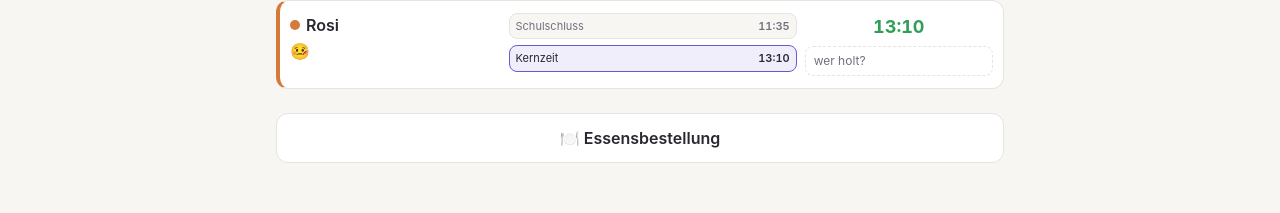
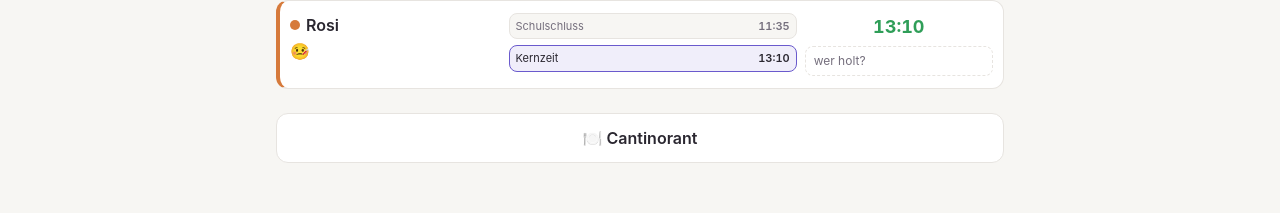
Before and after one commit to Luftloch80/Familien-Planer, a React (Vite) app: page / in a window 1280 px wide. Shown: the part 385-598 px from the top of the page. Built offline with nearby package versions, Linux system fonts and the light colour scheme; no server answers; the database is empty.

Commit message:
Rename food order button label to Cantinorant
Co-Authored-By: Claude Sonnet 5 <noreply@anthropic.com>
Claude-Session: https://claude.ai/code/session_01B6wZtWHYw5YAKDXHQuCoUz

```diff
--- a/src/components/TodayView.jsx
+++ b/src/components/TodayView.jsx
@@ -76,7 +76,7 @@ export default function TodayView({ data, store }) {
           target="_blank"
           rel="noopener noreferrer"
         >
-          🍽️ Essensbestellung
+          🍽️ Cantinorant
         </a>
       </div>
     </div>
```
